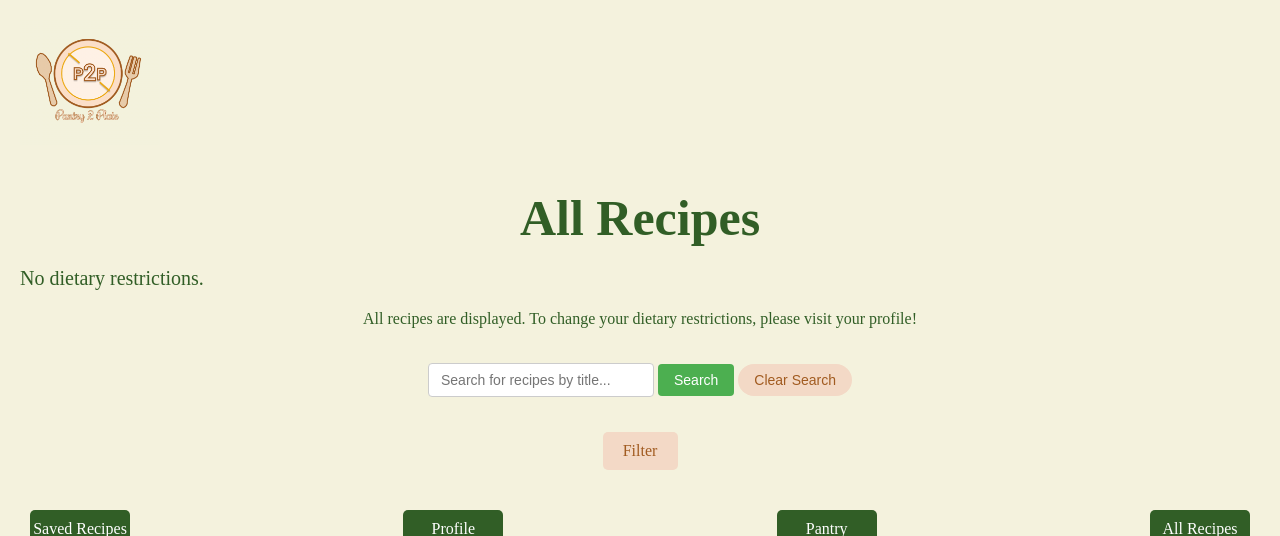
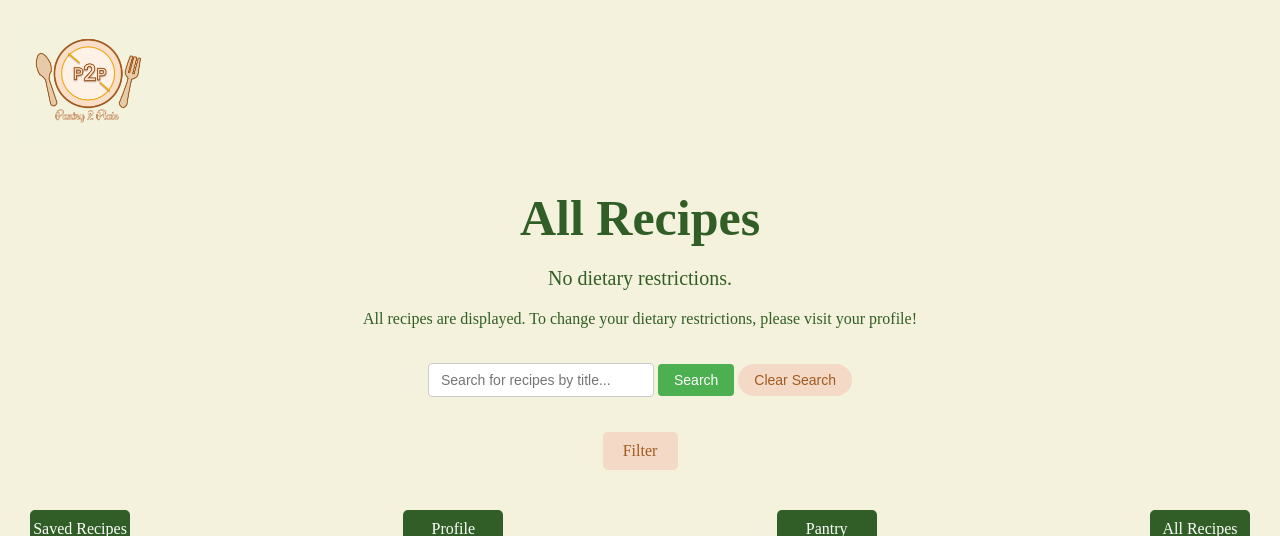
Before and after one commit to kaylaxu15/pantry_2_plate, a Flask app: template templates/prototype_recommended_recipes.html in a window 1280 px wide. Shown: the top 536 px of the page. Run offline with Flask 3, Linux system fonts and the light colour scheme; the template is opened without the code that fills it, so the values that code supplies are empty; some libraries are stand-ins or nearby versions.

Commit message:
edit page layout

```diff
--- a/templates/prototype_recommended_recipes.html
+++ b/templates/prototype_recommended_recipes.html
@@ -22,7 +22,7 @@
                     {{ restrictions|join(', ') }}
                 </p>
             {% else %}
-                <p style="font-size: 20px;">No dietary restrictions.</p>
+                <p style="font-size: 20px; text-align: center;">No dietary restrictions.</p>
             {% endif %}
     </div>
 
```
